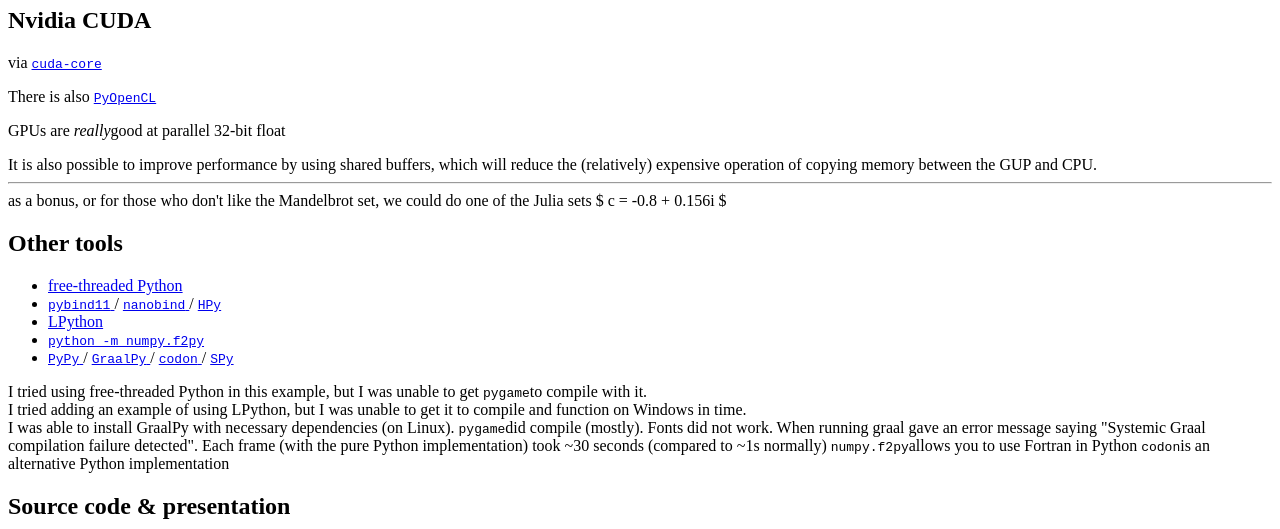
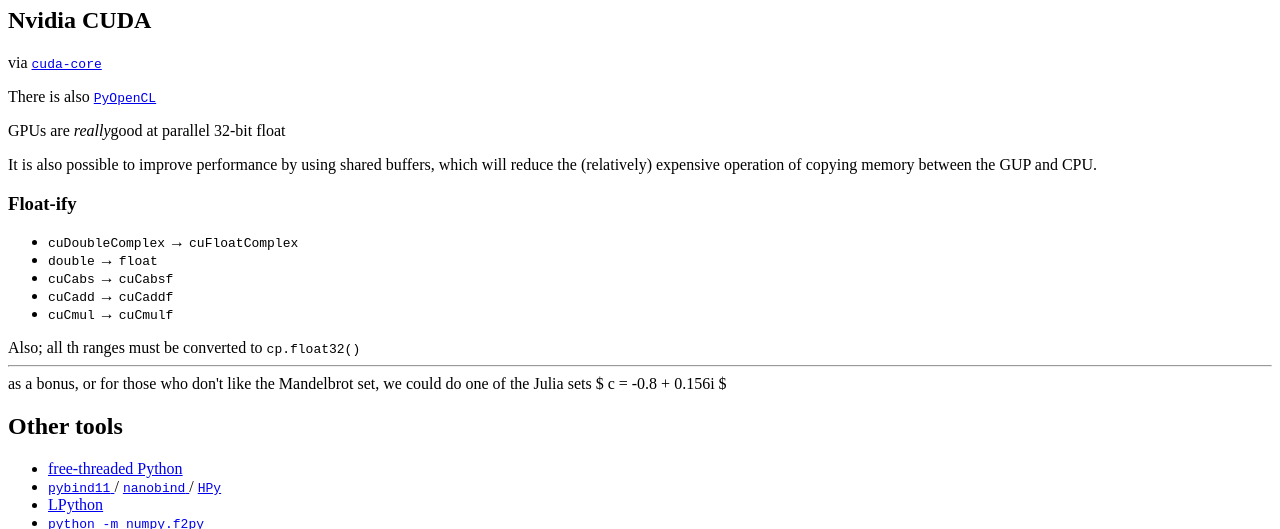
Before and after one commit to sindre-nistad/snake-oil, a website built with Vite: page src/presentation/index.html in a window 1280 px wide. Shown: the part 3200-3729 px from the top of the page. Built offline with nearby package versions, Linux system fonts and the light colour scheme; what reveal.js would draw is missing.

Commit message:
chore: Note on computing Mandelbrot with `float32`

```diff
--- a/src/presentation/index.html
+++ b/src/presentation/index.html
@@ -279,6 +279,21 @@
 						memory between the GUP and CPU.
 
 						<br>
+						<h3>Float-ify</h3>
+						<ul>
+							<li>
+								<code>cuDoubleComplex</code>
+								&rarr; <code>cuFloatComplex</code>
+							</li>
+							<li><code>double</code> &rarr; <code>float</code></li>
+							<li><code>cuCabs</code> &rarr; <code>cuCabsf</code></li>
+							<li><code>cuCadd</code> &rarr; <code>cuCaddf</code></li>
+							<li><code>cuCmul</code> &rarr; <code>cuCmulf</code></li>
+						</ul>
+						Also; all th ranges must be converted to
+						<code class="language-python">cp.float32()</code>
+
+						<br>
 						<hr>
 						as a bonus, or for those who don't like the Mandelbrot set, we could
 						do one of the Julia sets $ c = -0.8 + 0.156i $
```
